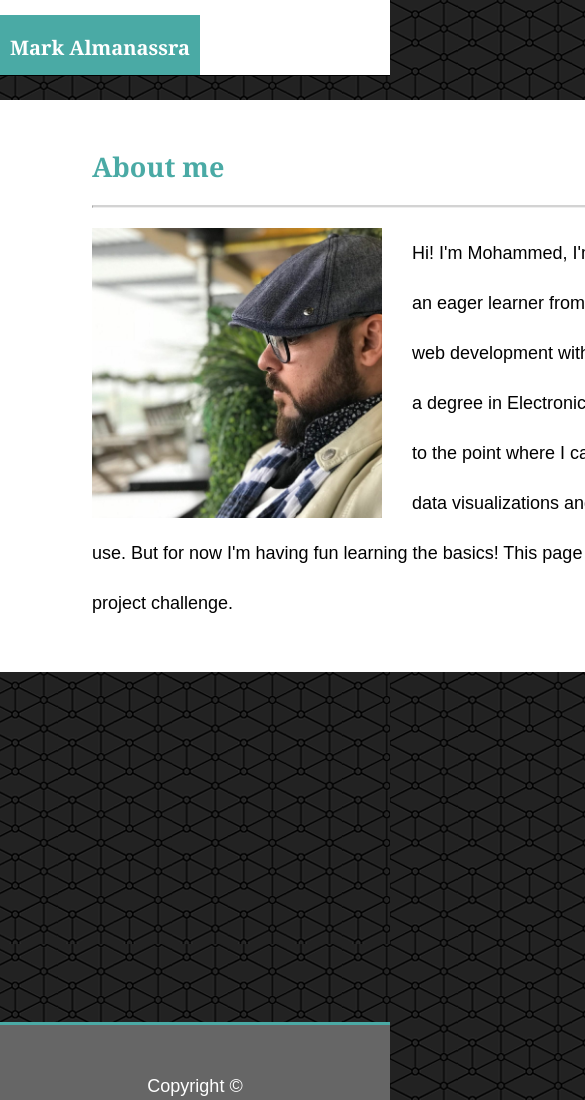
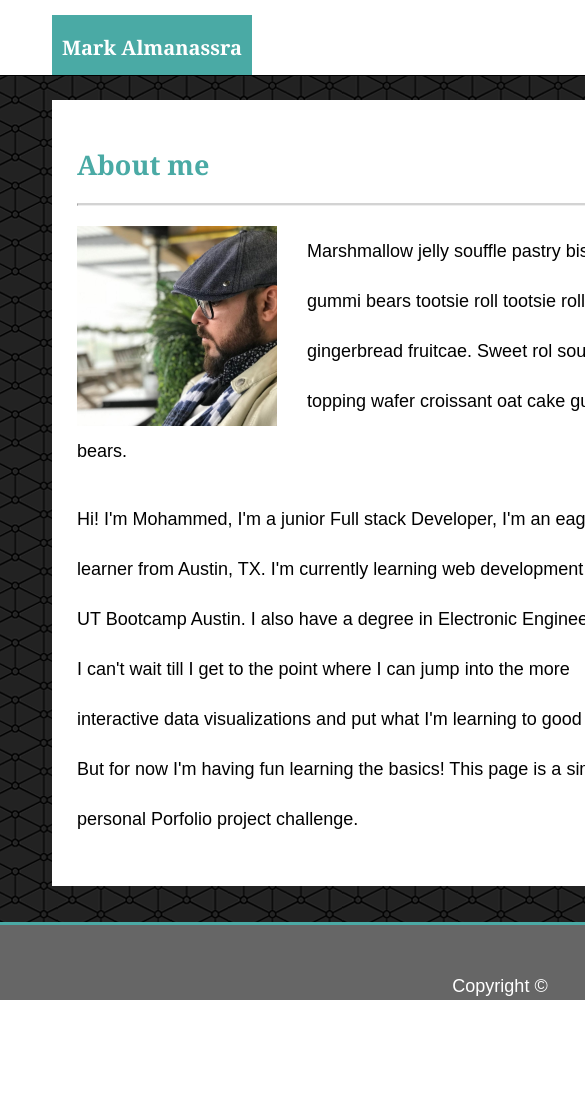
Before and after one commit to markpython86/Responsive-Portfolio, a plain HTML site: page index.html in a window 390 px wide. Shown: the top 1100 px of the page, 585 px wide, since content can reach past the window. After the commit the page ends 1000 px from the top, so only its background shows below. Drawn offline with Linux system fonts and the light colour scheme.

Commit message:
responsive page at 980 done

```diff
--- a/assets/css/style.css
+++ b/assets/css/style.css
@@ -198,18 +198,12 @@ li:hover{
 
 /*responsive page when screen is 760px*/
 
-@media only screen and (max-width : 762px) {
+/*@media only screen and (max-width : 762px) {
 	.name{
 		margin-top: 15px;
 	}
 
 
-
-	/*header {
-
-		position: absolute;
-
-	}*/
 
 	#menu-icon {
 		float: right;
@@ -251,7 +245,7 @@ li:hover{
 
 }
 
-
+*/
 
 
 /*portfolio page elements*/
@@ -354,3 +348,26 @@ div#footer{
 .copy{
 	margin-top: 51px;
 }
+
+
+/*Media queries for responsive website*/
+
+@media only screen and (max-width : 980px) {
+	div.wrapper{
+		width:1000px;
+	}
+	div.container{
+		max-width: 622px;
+		margin: 52px;
+
+	}
+	div.main{
+		margin:-76px auto;
+		padding: 24px 25px;
+	}
+
+	div.header{
+		position: static;
+		padding: 0 32px;
+		}
+	}
--- a/index.html
+++ b/index.html
@@ -27,7 +27,8 @@
 			<div class="main">
 				<h2 class="heading">About me</h2>
 				<hr>
-				<img id="profilePic" src="assets/images/mark.jpg" width="290" height="290">
+				<img id="profilePic" src="assets/images/mark.jpg" width="200" height="200">
+				<p class="about">Marshmallow jelly souffle pastry biscuit gummi bears tootsie roll tootsie roll gingerbread fruitcae. Sweet rol souffle topping wafer croissant oat cake gummi bears.</p>
 				<p class="about">Hi! I'm Mohammed, I'm a junior Full stack Developer, I'm an eager learner from Austin, TX. I'm currently learning  web development with UT Bootcamp Austin. I also have a degree in Electronic Engineering so I can't wait till I get to the point where I can jump into the more interactive data visualizations and put what I'm learning to good use. But for now I'm having fun learning the basics! This page is a simple personal Porfolio project challenge.</p>
 			</div>
 		</div>
```
